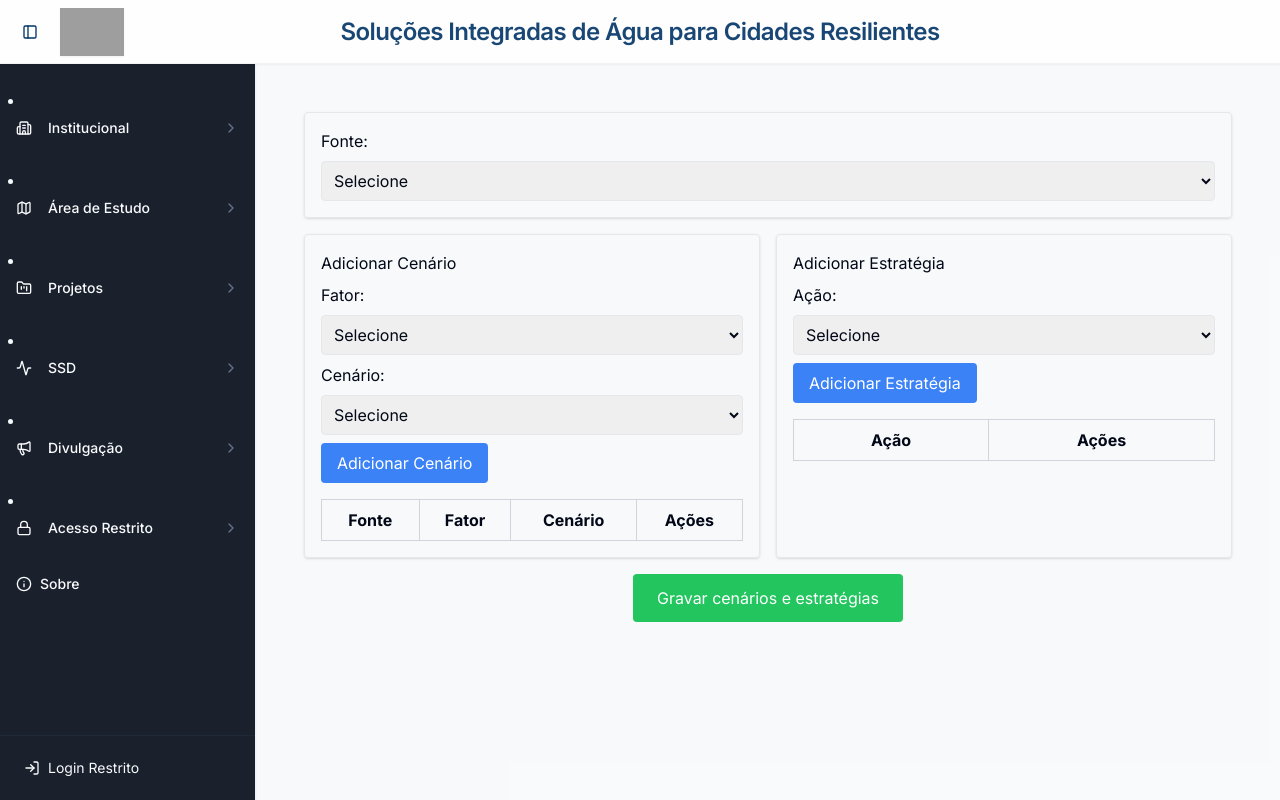
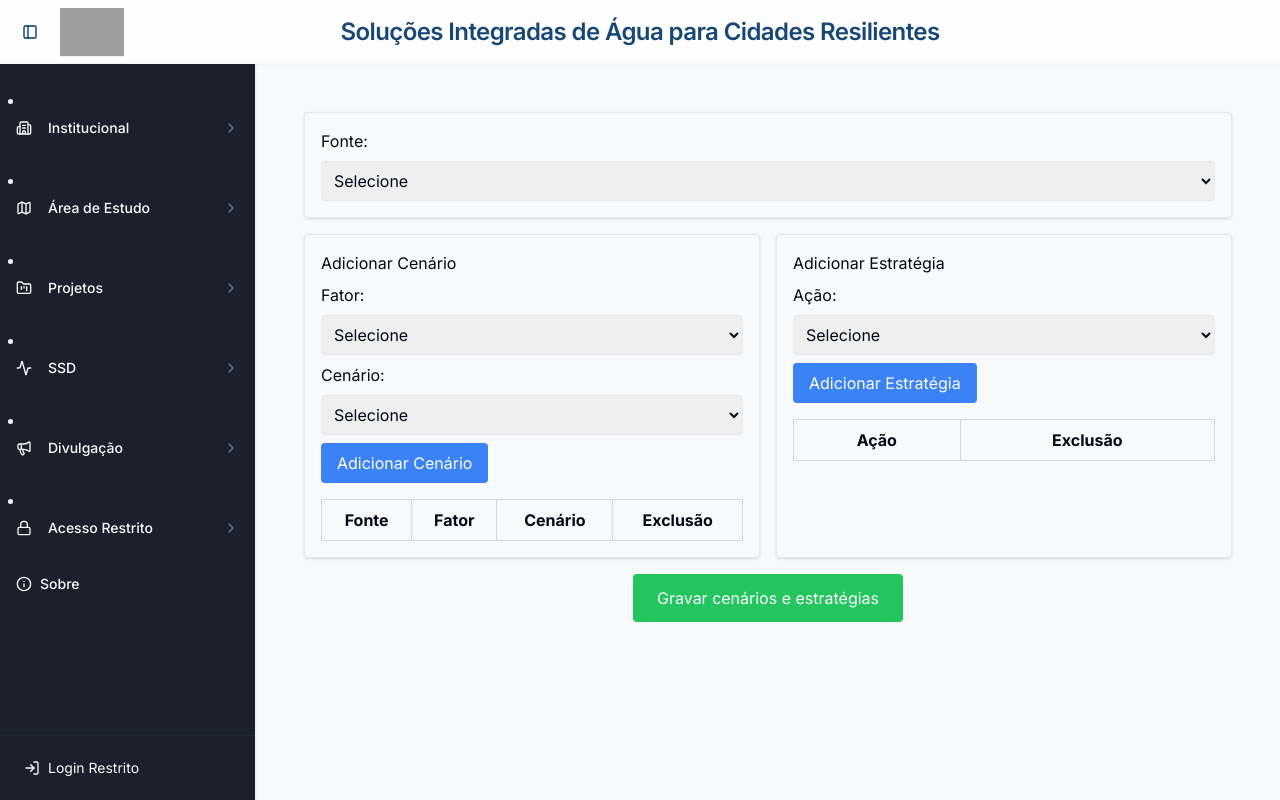
Before and after one commit to wlibrelon/ssd_sacre_v2, a React (Vite) app: page /ssd/configuracoes in a window 1280 px wide. Built offline with nearby package versions, Linux system fonts and the light colour scheme; grey boxes are pictures that could not be loaded.

Commit message:
Auto-commit after full sync (build simulation)

```diff
--- a/src/pages/ssd/Configuracoes.tsx
+++ b/src/pages/ssd/Configuracoes.tsx
@@ -152,7 +152,7 @@
                 <th className="border border-gray-300 p-2">Fonte</th>
                 <th className="border border-gray-300 p-2">Fator</th>
                 <th className="border border-gray-300 p-2">Cenário</th>
-                <th className="border border-gray-300 p-2">Ações</th>
+                <th className="border border-gray-300 p-2">Exclusão</th>
               </tr>
             </thead>
             <tbody>
@@ -199,7 +199,7 @@
             <thead>
               <tr>
                 <th className="border border-gray-300 p-2">Ação</th>
-                <th className="border border-gray-300 p-2">Ações</th>
+                <th className="border border-gray-300 p-2">Exclusão</th>
               </tr>
             </thead>
             <tbody>
@@ -243,7 +243,7 @@
                 <th className="border border-gray-300 p-2">Fonte</th>
                 <th className="border border-gray-300 p-2">Cenários</th>
                 <th className="border border-gray-300 p-2">Estratégias</th>
-                <th className="border border-gray-300 p-2">Ações</th>
+                <th className="border border-gray-300 p-2">Exclusão</th>
               </tr>
             </thead>
             <tbody>
```
Also changed, not shown: .skip.config.json.
